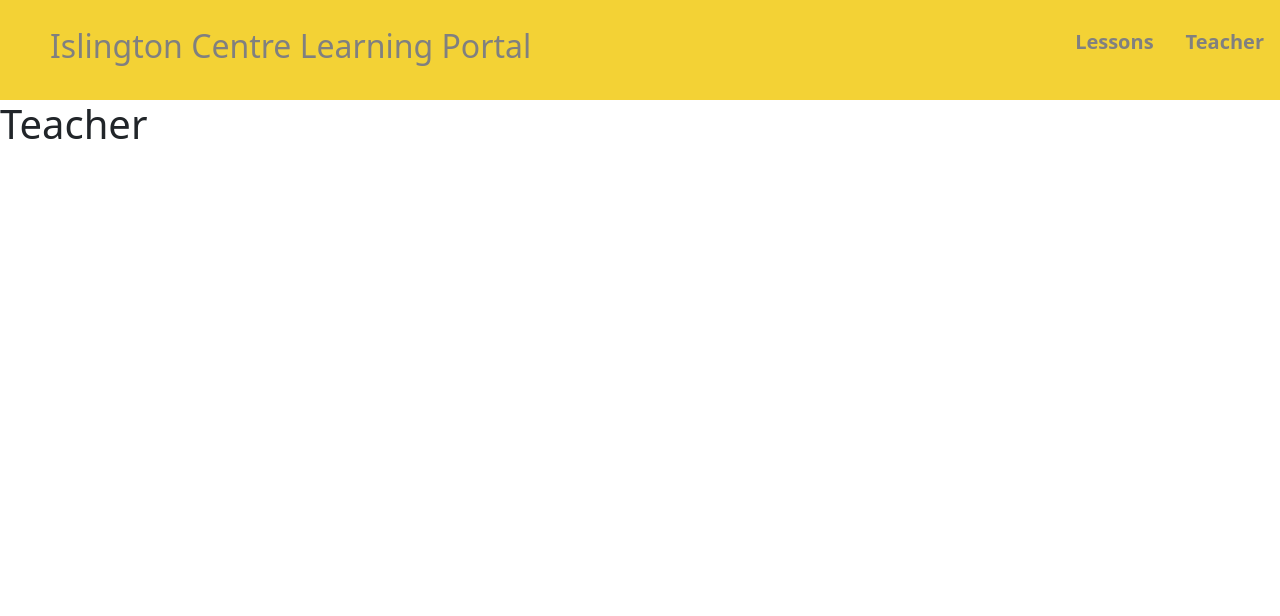
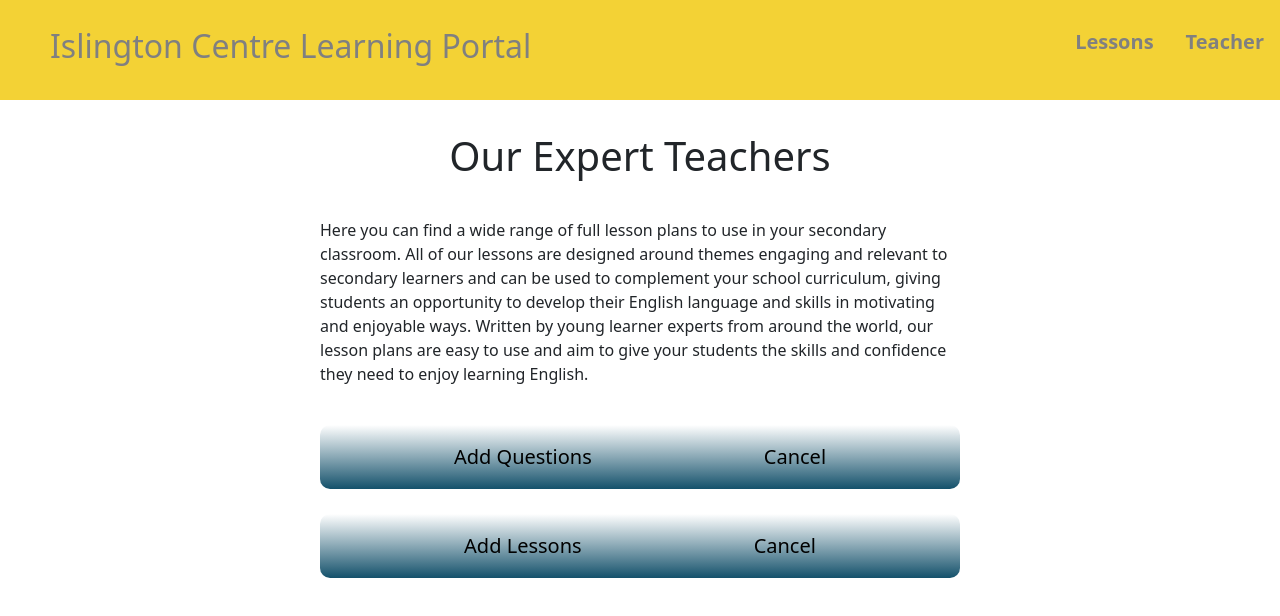
Before and after one commit to douglas86/cyf-Ldn8-Islington-Center, a React (Create React App) app in the folder client/: page /teacher in a window 1280 px wide. Shown: the top 616 px of the page. Built offline with nearby package versions, Linux system fonts and the light colour scheme.

Commit message:
Added the Add Questions and Add Lessons btn with toggles

```diff
--- /dev/null
+++ b/client/src/components/template/AddLessons.jsx
@@ -0,0 +1,9 @@
+const AddLessons = () => {
+  return (
+    <div>
+      <h1>AddLessonsTemplate</h1>
+    </div>
+  );
+};
+
+export default AddLessons;
--- /dev/null
+++ b/client/src/components/template/AddQuestions.jsx
@@ -0,0 +1,9 @@
+const AddQuestions = () => {
+  return (
+    <div>
+      <h1>AddQuestionsTemplate</h1>
+    </div>
+  );
+};
+
+export default AddQuestions;
--- a/client/src/pages/Teacher.jsx
+++ b/client/src/pages/Teacher.jsx
@@ -1,7 +1,58 @@
+import { useState } from "react";
+
+import AddQuestions from "../components/template/AddQuestions";
+import AddLessons from "../components/template/AddLessons";
+import { toHeading } from "../components/atom/toHeading";
+
+import styles from "./styles/Teacher.module.css";
+
 const Teacher = () => {
+  const [visibleQuestions, setVisibleQuestions] = useState(false);
+  const [visibleLessons, setVisibleLessons] = useState(false);
+
   return (
     <div>
-      <h1>Teacher</h1>
+      {toHeading("Our Expert Teachers")}
+      <p className={styles.lesson_plan}>
+        Here you can find a wide range of full lesson plans to use in your
+        secondary classroom. All of our lessons are designed around themes
+        engaging and relevant to secondary learners and can be used to
+        complement your school curriculum, giving students an opportunity to
+        develop their English language and skills in motivating and enjoyable
+        ways. Written by young learner experts from around the world, our lesson
+        plans are easy to use and aim to give your students the skills and
+        confidence they need to enjoy learning English.
+      </p>
+      <div className={styles.add_questions}>
+        <button
+          className={styles.buttons}
+          onClick={() => setVisibleQuestions(true)}
+        >
+          Add Questions
+        </button>
+        <button
+          className={styles.buttons}
+          onClick={() => setVisibleQuestions(false)}
+        >
+          Cancel
+        </button>
+      </div>
+      {visibleQuestions && <AddQuestions />}
+      <div className={styles.add_questions}>
+        <button
+          className={styles.buttons}
+          onClick={() => setVisibleLessons(true)}
+        >
+          Add Lessons
+        </button>
+        <button
+          className={styles.buttons}
+          onClick={() => setVisibleLessons(false)}
+        >
+          Cancel
+        </button>
+      </div>
+      {visibleLessons && <AddLessons />}
     </div>
   );
 };
--- /dev/null
+++ b/client/src/pages/styles/Teacher.module.css
@@ -0,0 +1,27 @@
+.lesson_plan {
+  width: 50vw;
+  margin: 3% 25%;
+  border-style: none;
+  border-radius: 10px;
+}
+
+.add_content,
+.add_questions {
+  font-size: 20px;
+  cursor: pointer;
+  border: 1px none rgb(214, 214, 225);
+  border-radius: 10px;
+  width: 50%;
+  margin-left: 25%;
+  display: flex;
+  gap: 8em;
+  padding: 1rem;
+  margin-bottom: 2%;
+  justify-content: center;
+  background-image: linear-gradient(rgba(2, 27, 40, 0), #14516b);
+}
+
+.buttons {
+  border: none;
+  background-color: transparent;
+}
```
